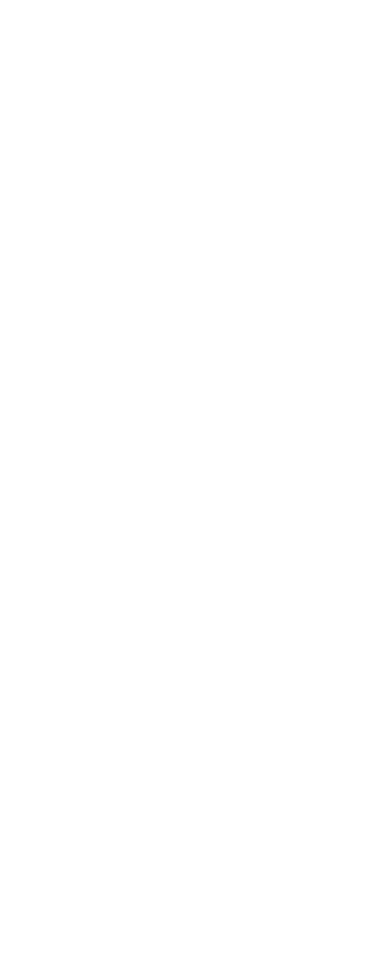
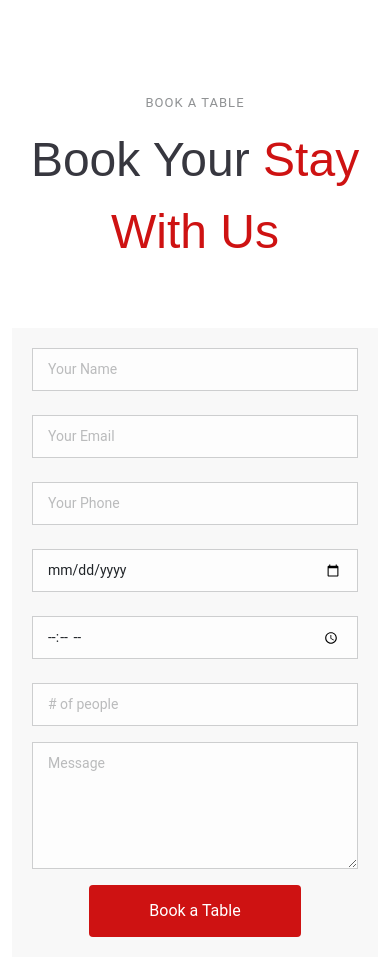
Before and after one commit to TANVEERHASSANGETHIB/Assigment-2, a React (Vite) app in the folder asm-02/: page / in a window 390 px wide. Shown: the part 8980-9956 px from the top of the page. Before the commit the page ends 9010 px from the top, so only its background shows below. Built offline with nearby package versions, Linux system fonts and the light colour scheme.

Commit message:
Partially Book Table Implemented

```diff
--- a/asm-02/src/App.jsx
+++ b/asm-02/src/App.jsx
@@ -5,6 +5,7 @@ import { Navbar } from "./components/navbar"
 import { Menu } from "./components/menu"
 import './main.css'
 import { Chef_gallery } from "./components/chef_gallery"
+import { Book_Table } from "./components/Book_Table"
 
 function App() {
 
@@ -18,6 +19,7 @@ function App() {
       <Chooseus/>
       <Menu/>
       <Chef_gallery/>
+      <Book_Table/>
     </div>
   )
 }
--- /dev/null
+++ b/asm-02/src/components/Book_Table.jsx
@@ -0,0 +1,64 @@
+import React from 'react'
+
+export const Book_Table = () => {
+  return (
+    <div>
+
+    <section id="book-a-table" class="book-a-table section">
+
+
+      <div class="container section-title" data-aos="fade-up">
+        <h2>Book A Table</h2>
+        <p><span>Book Your</span> <span class="description-title">Stay With Us<br/></span></p>
+      </div>
+
+      <div class="container">
+
+        <div class="row g-0" data-aos="fade-up" data-aos-delay="100">
+
+          {/* <div class="col-lg-4 reservation-img" style="background-image: url(src\assets\img\reservation.jpg);"></div> */}
+
+          <div class="col-lg-8 d-flex align-items-center reservation-form-bg" data-aos="fade-up" data-aos-delay="200">
+            <form action="forms/book-a-table.php" method="post" role="form" class="php-email-form">
+              <div class="row gy-4">
+                <div class="col-lg-4 col-md-6">
+                  <input type="text" name="name" class="form-control" id="name" placeholder="Your Name" required=""/>
+                </div>
+                <div class="col-lg-4 col-md-6">
+                  <input type="email" class="form-control" name="email" id="email" placeholder="Your Email" required=""/>
+                </div>
+                <div class="col-lg-4 col-md-6">
+                  <input type="text" class="form-control" name="phone" id="phone" placeholder="Your Phone" required=""/>
+                </div>
+                <div class="col-lg-4 col-md-6">
+                  <input type="date" name="date" class="form-control" id="date" placeholder="Date" required=""/>
+                </div>
+                <div class="col-lg-4 col-md-6">
+                  <input type="time" class="form-control" name="time" id="time" placeholder="Time" required=""/>
+                </div>
+                <div class="col-lg-4 col-md-6">
+                  <input type="number" class="form-control" name="people" id="people" placeholder="# of people" required=""/>
+                </div>
+              </div>
+
+              <div class="form-group mt-3">
+                <textarea class="form-control" name="message" rows="5" placeholder="Message"></textarea>
+              </div>
+
+              <div class="text-center mt-3">
+                <div class="loading">Loading</div>
+                <div class="error-message"></div>
+                <div class="sent-message">Your booking request was sent. We will call back or send an Email to confirm your reservation. Thank you!</div>
+                <button type="submit">Book a Table</button>
+              </div>
+            </form>
+          </div>
+
+        </div>
+
+      </div>
+
+    </section>
+    </div>
+  )
+}
```
